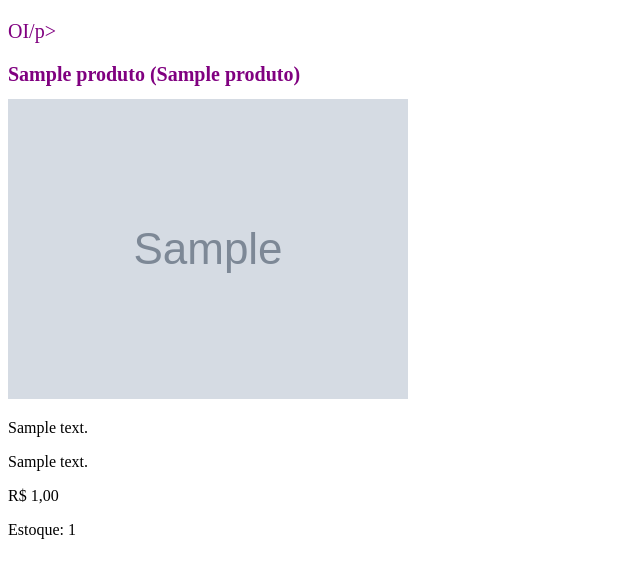
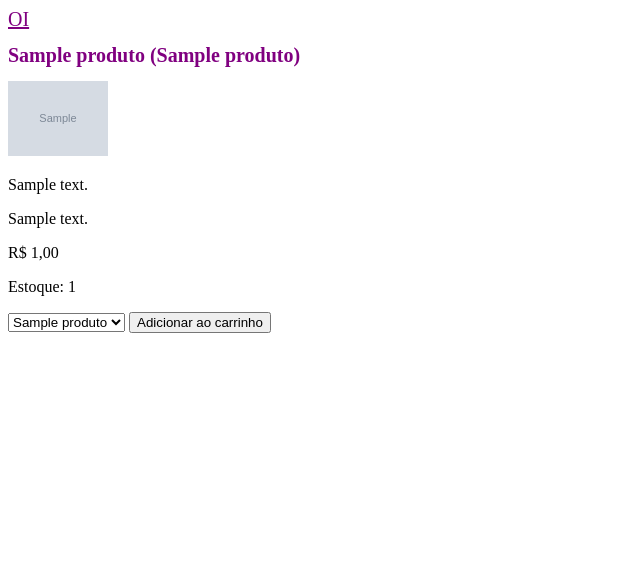
Before and after one commit to PedroWegner/projeto_ecommerce_simples, a Django app: a page that uses templates/base.html in a window 1280 px wide. Shown: the top 573 px of the page, without its empty margins (0-640 px from the left). Run offline with Django 4.2, Linux system fonts and the light colour scheme; tables that the repository leaves empty hold one stand-in row (values such as "Sample post"); grey boxes marked "Sample" are stand-in pictures.

Commit message:
adicionado funcoes de adicionar e remover do carrinho, views

```diff
--- a/perfil/views.py
+++ b/perfil/views.py
@@ -33,7 +33,7 @@ class CadastraPerfil(View):
 
     def post(self, *args, **kwargs):
         # indica que há algum erro num dos formularios
-        if not self.userform.is_valid() or not self.enderecoforms.is_valid():
+        if not self.userform.is_valid() or not self.enderecoforms.is_valid() or not self.perfilforms.is_valid():
             return self.renderizar
 
         senha = self.userform.cleaned_data.get('senha')
--- a/produto/models.py
+++ b/produto/models.py
@@ -48,7 +48,7 @@ class Produto(models.Model):
     def save(self, *args, **kwargs):
         if not self.slug:
             # TESTAR ESSA PK E ID
-            ide = self.pk or self.id
+            self.ide = self.pk or self.id
             slug = f'{slugify(self.nome)}-{self.ide}-{slugify(self.nome_cientifico)}'
             self.slug = slug
 
--- a/produto/templates/produto/detalhe.html
+++ b/produto/templates/produto/detalhe.html
@@ -7,7 +7,7 @@
 
 {% if produto.imagem %}
 
-<img src="{{ produto.imagem.url }}" alt="">
+<img class='img' src="{{ produto.imagem.url }}" alt="">
 
 {% endif %}
 
@@ -19,5 +19,14 @@
     <p>Estoque: {{ produto.estoque }}</p>
     {% endif %}
 
-
+    <form action="{% url 'produto:add_carrinho' %}">
+        <select name="id">
+            <option value="{{ produto.id }}">
+                {{ produto.nome }}
+            </option>
+        </select>
+        <button type="submit">
+            Adicionar ao carrinho
+        </button>
+    </form>
     {% endblock %}
--- a/produto/templates/produto/lista.html
+++ b/produto/templates/produto/lista.html
@@ -6,11 +6,11 @@
 {% for produto in produtos %}
 
 {% if produto.imagem %}
-    <img class='img_lista' src="{{ produto.imagem.url }}" alt="{{ produto.nome }}">
+<img class='img' src="{{ produto.imagem.url }}" alt="{{ produto.nome }}">
 {% endif %}
 
 <a href="{{ produto.slug }}">
-        <h2 >{{ produto.nome}} ({{ produto.nome_cientifico }})</h2>
+    <h2>{{ produto.nome}} ({{ produto.nome_cientifico }})</h2>
 </a>
 <span class='teste'>{{ produto.preco|forma_preco }}</span>
 
--- a/produto/templatetags/filters.py
+++ b/produto/templatetags/filters.py
@@ -8,3 +8,13 @@ register = Library()
 @register.filter
 def forma_preco(float):
     return utilidades.forma_preco(float)
+
+
+@register.filter
+def compra_total(carrinho):
+    return utilidades.compra_total(carrinho)
+
+
+@register.filter
+def quantidade_total(carrinho):
+    return utilidades.quantidade_total(carrinho)
--- a/produto/urls.py
+++ b/produto/urls.py
@@ -7,5 +7,7 @@ urlpatterns = [
     path('', views.ListaProdutos.as_view(), name='lista_produtos'),
     path('<slug>', views.DetalheProduto.as_view(), name='detalhe_produto'),
     path('addcarrinho/', views.AddCarrinho.as_view(), name='add_carrinho'),
+    path('removecarrinho/', views.RemoveCarrinho.as_view(), name='remove_carrinho'),
+    path('carrinho/', views.Carrinho.as_view(), name='carrinho'),
 
 ]
--- a/produto/views.py
+++ b/produto/views.py
@@ -1,8 +1,10 @@
 import imp
+from django import http
 from django.shortcuts import render, redirect, get_object_or_404, reverse
 from django.views.generic.list import ListView
 from django.views.generic.detail import DetailView
 from django.views import View
+from django.contrib import messages
 from . import models
 
 
@@ -21,9 +23,117 @@ class DetalheProduto(DetailView):
 
 class AddCarrinho(View):
     def get(self, *args, **kwargs):
+        """
+        if self.request.session.get('carrinho'):
+            del self.request.session['carrinho']
+            self.request.session.save()
+        """
+
         http_referer = self.request.META.get(
             'HTTP_REFERER',
-            reverse('produto:lista')
+            reverse('produto:lista_produtos')
         )
 
-        variacao_id = self.request.GET.get('vid')
+        id_produto = self.request.GET.get('id')
+
+        produto = get_object_or_404(
+            models.Produto, id=id_produto
+        )
+
+        estoque_produto = produto.estoque
+        nome_produto = produto.nome
+        nome_cient_produto = produto.nome_cientifico
+        preco_produto = produto.preco
+        slug_produto = produto.slug
+        imagem_produto = produto.imagem
+
+        if imagem_produto:
+            imagem_produto = imagem_produto.name
+        else:
+            imagem_produto = ''
+
+        if produto.estoque < 1:
+            messages.error(
+                self.request,
+                'Não há estoque'
+            )
+            return redirect(http_referer)
+
+        if not self.request.session.get('carrinho'):
+            self.request.session['carrinho'] = {}
+            self.request.session.save()
+
+        carrinho = self.request.session['carrinho']
+
+        if id_produto in carrinho:
+            quantidade_carrinho = carrinho[id_produto]['quantidade']
+            quantidade_carrinho += 1
+            if estoque_produto < quantidade_carrinho:
+
+                messages.warning(
+                    self.request,
+                    'Estoque insuficiente.'
+                )
+
+                quantidade_carrinho = estoque_produto
+
+            carrinho[id_produto]['quantidade'] = quantidade_carrinho
+            carrinho[id_produto]['preco_produto'] = preco_produto * \
+                quantidade_carrinho
+
+        else:
+            carrinho[id_produto] = {
+                'id_produto': id_produto,
+                'nome_produto': nome_produto,
+                'nome_cient_produto': nome_cient_produto,
+                'preco_produto': preco_produto,
+                'quantidade': 1,
+                'slug_produto': slug_produto,
+                'imagem_produto': imagem_produto,
+
+            }
+
+        self.request.session.save()
+
+        messages.success(
+            self.request,
+            'Produto adicionado ao carrinho'
+        )
+        return redirect(http_referer)
+
+
+class RemoveCarrinho(View):
+    def get(self, *args, **kwargs):
+        http_referer = self.request.META.get(
+            'HTTP_REFERER',
+            reverse('produto:lista_produtos')
+        )
+
+        id_produto = self.request.GET.get('id')
+
+        if not id_produto:
+            return redirect(http_referer)
+
+        if not self.request.session.get('carrinho'):
+            return redirect(http_referer)
+
+        if id_produto not in self.request.session['carrinho']:
+            return redirect(http_referer)
+
+        messages.success(
+            self.request,
+            'O produto foi removido do carrinho'
+        )
+
+        del self.request.session['carrinho'][id_produto]
+        self.request.session.save()
+        return redirect(http_referer)
+
+
+class Carrinho(View):
+    def get(self, *args, **kwargs):
+        context = {
+            'carrinho': self.request.session.get('carrinho')
+        }
+
+        return render(self.request, 'produto/carrinho.html', context)
--- a/templates/base.html
+++ b/templates/base.html
@@ -1,4 +1,5 @@
 {% load static %}
+{% load filters %}
 <!DOCTYPE html>
 <html lang="pt-br">
 <head>
@@ -8,7 +9,16 @@
     <title>E-Commerce</title>
 </head>
 <body>
-    <p class='teste'>OI/p>
+    <a href="{% url 'produto:lista_produtos' %}" class="teste">OI</a>
+    {% if request.session.carrinho %}
+
+    <a href="{% url 'produto:carrinho' %}">
+        CARRINHO
+        <span>
+            {{ request.session.carrinho|quantidade_total }}
+        </span>
+    </a>
+    {% endif %}
     {% block 'conteudo' %}
     {% endblock %}
 </body>
--- a/templates/static/css/style.css
+++ b/templates/static/css/style.css
@@ -15,3 +15,7 @@
 .amarelo label {
     color: yellow;
 }
+
+.img {
+    width: 100px;
+}
--- a/utilidades/utilidades.py
+++ b/utilidades/utilidades.py
@@ -4,3 +4,11 @@ def forma_preco(float):
     real
     """
     return f'R$ {float:.2f}'.replace('.', ',')
+
+
+def quantidade_total(carrinho):
+    return sum([valor['quantidade'] for valor in carrinho.values()])
+
+
+def compra_total(carrinho):
+    return sum([item.get('preco_produto') for item in carrinho.values()])
```
Also changed, not shown: produto/templates/produto/carrinho.html (added, +48 -0 lines). Lines whose indentation alone changed are shown as unchanged.
